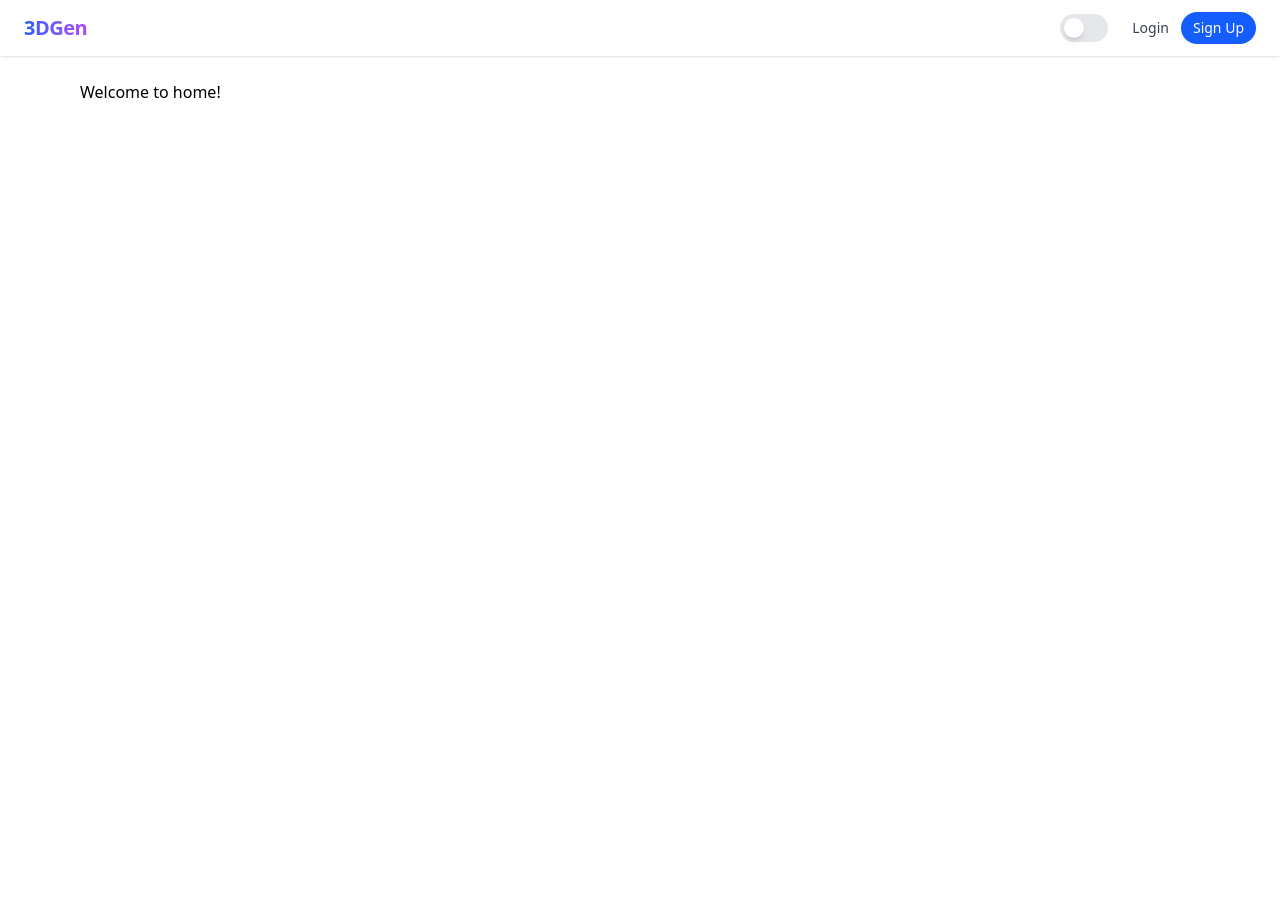
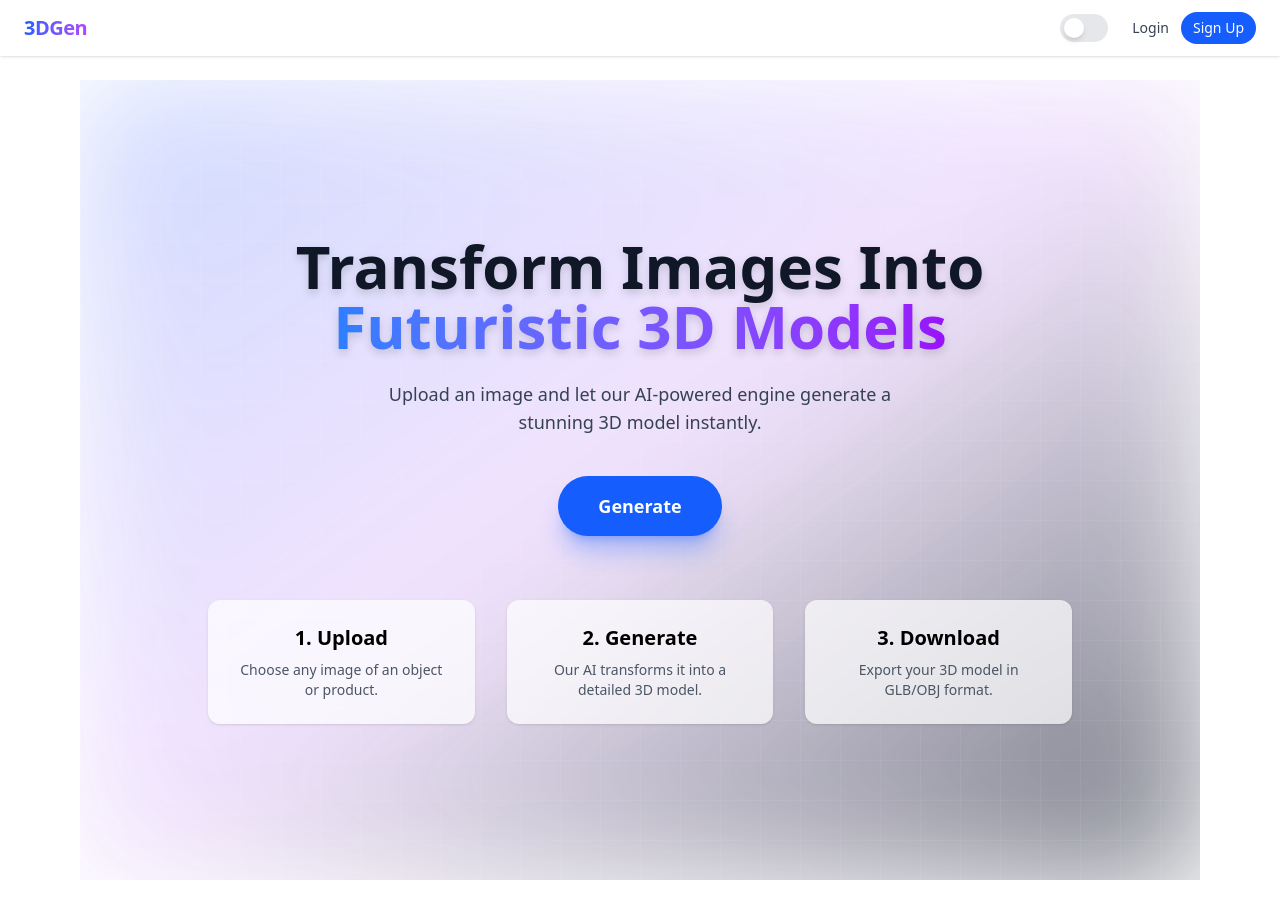
Before and after one commit to ahsanm7911/etron3d, a React app in the folder frontend/: page / in a window 1280 px wide. Before the commit the page ends 800 px from the top, so only its background shows below. Built offline with nearby package versions, Linux system fonts and the light colour scheme; no server answers; the HTML template or start-up script is replaced by a standard one.

Commit message:
Landing and auth pages added

```diff
--- a/frontend/package.json
+++ b/frontend/package.json
@@ -15,6 +15,7 @@
     "framer-motion": "^12.23.24",
     "react": "^19.2.0",
     "react-dom": "^19.2.0",
+    "react-icons": "^5.5.0",
     "react-router-dom": "^7.9.6",
     "tailwindcss": "^4.1.17"
   },
--- a/frontend/src/App.jsx
+++ b/frontend/src/App.jsx
@@ -1,5 +1,5 @@
-import React from "react";
-import { BrowserRouter as Router, Routes, Route } from "react-router-dom";
+import React, { useState, useEffect } from "react";
+import { BrowserRouter as Router, Routes, Route, useLocation } from "react-router-dom";
 import Navbar from "./components/Navbar";
 import Home from "./pages/Home";
 import Login from "./pages/Login";
@@ -9,21 +9,35 @@ import Upload from "./pages/Upload";
 import { ThemeProvider } from "./utils/theme.jsx";
 
 
+// Wrapper to handle navbar condition using useLocation
+function AppWrapper() {
+  const location = useLocation();
+  const hideNavbarRoutes = ["/login", "/register"];
+  const shouldShowNavbar = !hideNavbarRoutes.includes(location.pathname);
+
+  return (
+    <>
+      {shouldShowNavbar && <Navbar />}
+
+      <main className="max-w-6xl mx-auto px-4 py-6">
+        <Routes>
+          <Route path="/" element={<Home />} />
+          <Route path="/login" element={<Login />} />
+          <Route path="/register" element={<Register />} />
+          <Route path="/dashboard" element={<Dashboard />} />
+          <Route path="/upload" element={<Upload />} />
+        </Routes>
+      </main>
+    </>
+  );
+}
+
 export default function App() {
   return (
     <ThemeProvider>
       <div className="min-h-screen">
         <Router>
-          {!["/login","/register"].includes(window.location.pathname) && <Navbar />}
-          <main className="max-w-6xl mx-auto px-4 py-6">
-            <Routes>
-              <Route path="/" element={<Home />} />
-              <Route path="/login" element={<Login />} />
-              <Route path="/register" element={<Register />} />
-              <Route path="/dashboard" element={<Dashboard />} />
-              <Route path="/upload" element={<Upload />} />
-            </Routes>
-          </main>
+          <AppWrapper />
         </Router>
       </div>
     </ThemeProvider>
--- a/frontend/src/components/Navbar.jsx
+++ b/frontend/src/components/Navbar.jsx
@@ -70,12 +70,12 @@ export default function Navbar() {
             >
               Dashboard
             </Link>
-            <Link
+            <button
               to="/upload"
               className="text-sm font-medium px-3 py-1.5 rounded-full bg-blue-600 text-white hover:bg-blue-700 active:scale-95 transition-transform transition-colors"
             >
               Upload Image
-            </Link>
+            </button>
           </div>
         )}
       </div>
--- a/frontend/src/pages/Home.jsx
+++ b/frontend/src/pages/Home.jsx
@@ -1,7 +1,87 @@
-export default function Home () {
+import React from "react";
+import { useNavigate } from "react-router-dom";
+import { motion } from "framer-motion";
+import { auth } from "../utils/auth";
+
+export default function Home() {
+    const navigate = useNavigate();
+
+    function handleGenerate() {
+        const user = auth.getUser();
+        if (!user) return navigate("/login");
+        navigate("/upload");
+    }
+
+
     return (
-        <p>
-            Welcome to home!
-        </p>
-    )
+        <div className="w-full min-h-screen flex flex-col items-center justify-center text-center relative overflow-hidden">
+            {/* Background Gradient */}
+            <div className="absolute inset-0 bg-gradient-to-br from-blue-600/40 via-purple-600/20 to-gray-900 dark:from-gray-900 dark:via-purple-900/40 dark:to-black blur-3xl opacity-60 -z-10"></div>
+
+
+            {/* Futuristic Grid Overlay */}
+            <div className="absolute inset-0 bg-[linear-gradient(90deg,rgba(255,255,255,0.05)_1px,transparent_1px),linear-gradient(rgba(255,255,255,0.05)_1px,transparent_1px)] bg-[size:40px_40px] -z-10"></div>
+
+
+            <motion.h1
+                initial={{ opacity: 0, y: -20 }}
+                animate={{ opacity: 1, y: 0 }}
+                transition={{ duration: 0.6 }}
+                className="text-4xl sm:text-6xl font-extrabold text-gray-900 dark:text-white drop-shadow-lg"
+            >
+                Transform Images Into
+                <br />
+                <span className="bg-gradient-to-r from-blue-500 to-purple-600 bg-clip-text text-transparent">
+                    Futuristic 3D Models
+                </span>
+            </motion.h1>
+
+
+            <motion.p
+                initial={{ opacity: 0, y: 20 }}
+                animate={{ opacity: 1, y: 0 }}
+                transition={{ delay: 0.2, duration: 0.6 }}
+                className="max-w-xl mt-6 text-gray-700 dark:text-gray-300 text-lg"
+            >
+                Upload an image and let our AI-powered engine generate a stunning 3D model instantly.
+            </motion.p>
+
+
+            {/* Generate Button */}
+            <motion.button
+                onClick={handleGenerate}
+                whileTap={{ scale: 0.95 }}
+                whileHover={{ scale: 1.05 }}
+                className="mt-10 px-10 py-4 rounded-full text-lg font-semibold text-white bg-blue-600 hover:bg-blue-700 shadow-xl shadow-blue-600/30 transition"
+            >
+                Generate
+            </motion.button>
+
+
+            {/* Steps */}
+            <motion.div
+                initial={{ opacity: 0 }}
+                animate={{ opacity: 1 }}
+                transition={{ delay: 0.5, duration: 0.6 }}
+                className="mt-16 grid sm:grid-cols-3 gap-8 w-full max-w-4xl px-4"
+            >
+                <div className="p-6 bg-white/70 dark:bg-gray-900/60 backdrop-blur rounded-xl shadow">
+                    <h3 className="text-xl font-bold mb-2">1. Upload</h3>
+                    <p className="text-gray-600 dark:text-gray-300 text-sm">Choose any image of an object or product.</p>
+                </div>
+
+
+                <div className="p-6 bg-white/70 dark:bg-gray-900/60 backdrop-blur rounded-xl shadow">
+                    <h3 className="text-xl font-bold mb-2">2. Generate</h3>
+                    <p className="text-gray-600 dark:text-gray-300 text-sm">Our AI transforms it into a detailed 3D model.</p>
+                </div>
+
+
+                <div className="p-6 bg-white/70 dark:bg-gray-900/60 backdrop-blur rounded-xl shadow">
+                    <h3 className="text-xl font-bold mb-2">3. Download</h3>
+                    <p className="text-gray-600 dark:text-gray-300 text-sm">Export your 3D model in GLB/OBJ format.</p>
+                </div>
+            </motion.div>
+        </div>
+    );
 }
--- a/frontend/src/pages/Register.jsx
+++ b/frontend/src/pages/Register.jsx
@@ -3,7 +3,8 @@ import { Link, useNavigate } from "react-router-dom";
 import { motion } from "framer-motion";
 import api from "../utils/api";
 import { auth } from "../utils/auth";
-
+import { FaBeer } from 'react-icons/fa'
+import { FcGoogle } from "react-icons/fc";
 
 export default function Register() {
     const navigate = useNavigate();
@@ -25,6 +26,10 @@ export default function Register() {
         }
     }
 
+    function handleGoogleLogin() {
+        // Redirect to backend Google OAuth endpoint
+        window.location.href = `${import.meta.env.VITE_API_URL}/auth/google/start/`;
+    }
 
     return (
         <div className="flex justify-center items-center h-screen">
@@ -34,6 +39,15 @@ export default function Register() {
                 transition={{ duration: 0.4 }}
                 className="w-full max-w-md bg-white dark:bg-gray-900 p-6 rounded-2xl shadow-xl"
             >
+                <div className="flex justify-center mb-6 text-4xl">
+                    <Link
+                        to="/"
+                        className="text-4xl text-center sm:text-xl font-bold tracking-tight bg-gradient-to-r from-blue-600 to-purple-500 bg-clip-text text-transparent"
+                    >
+                        3DGen
+                    </Link>
+                </div>
+
                 <h2 className="text-2xl font-bold mb-6 text-center">Sign Up</h2>
                 {error && <p className="text-red-500 mb-4 text-center">{error}</p>}
                 <form onSubmit={handleRegister} className="flex flex-col gap-4">
@@ -55,6 +69,18 @@ export default function Register() {
                     />
                     <motion.button whileTap={{ scale: 0.95 }} type="submit" className="w-full py-2 bg-blue-600 text-white rounded-lg hover:bg-blue-700 transition">Create Account</motion.button>
                 </form>
+                <div className="flex items-center text-gray-400 my-6">
+                    <div className="flex-1 border-t border-gray-300"></div>
+                    <span className="px-4 text-sm font-medium">or</span>
+                    <div className="flex-1 border-t border-gray-300"></div>
+                </div>
+                <button
+                    onClick={handleGoogleLogin}
+                    className="w-full py-2 bg-white text-black rounded-lg hover:bg-red-100 transition mb-4 flex flex-row items-center justify-center text-lg"
+                >
+                    <FcGoogle className="text-2xl" />
+                    <p className="mx-2">Continue with Google</p>
+                </button>
                 <p className="mt-4 text-sm text-center">Already have an account? <Link to="/login" className="text-blue-600">Login</Link></p>
             </motion.div>
         </div>
```
Also changed, not shown: frontend/src/pages/Login.jsx (+40 -1 lines), 1 other file (tests, documents, lock files or other folders).
